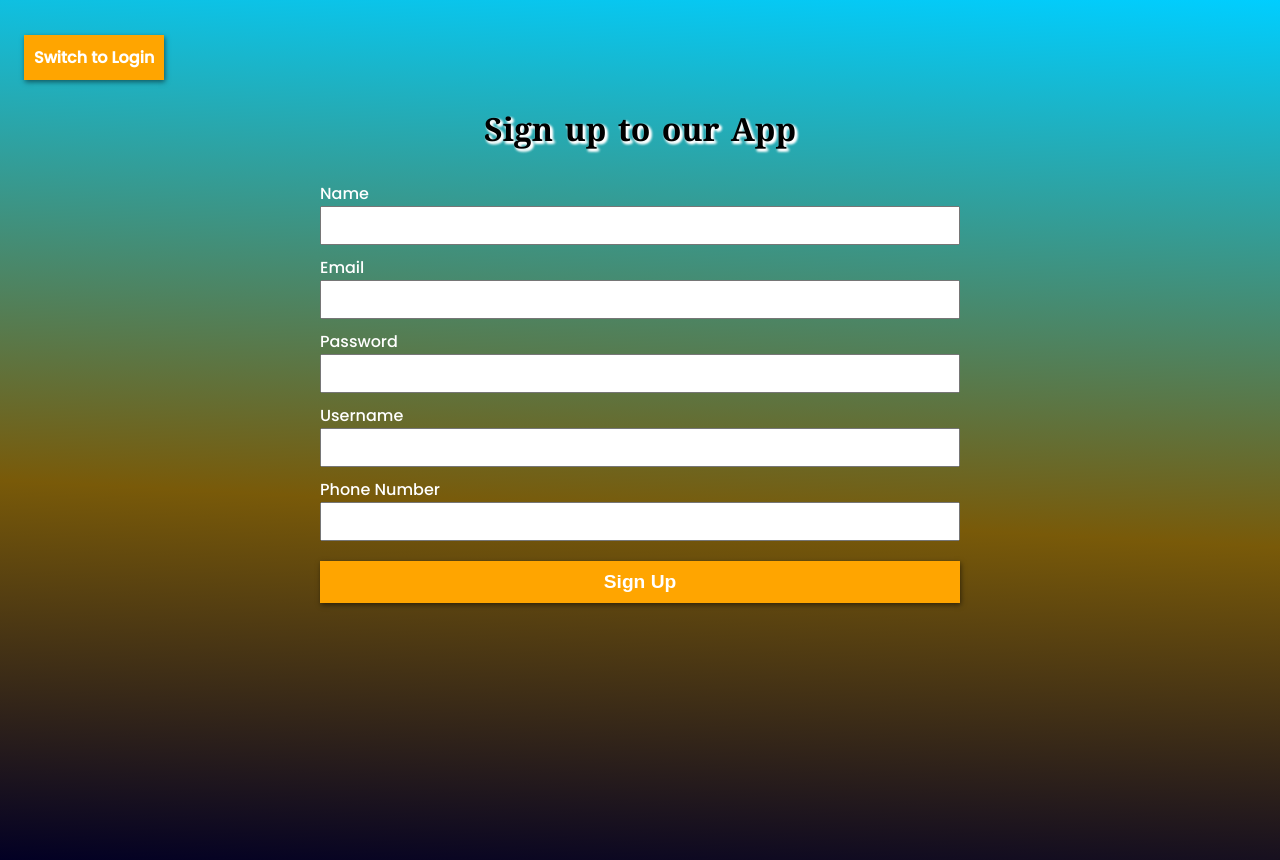
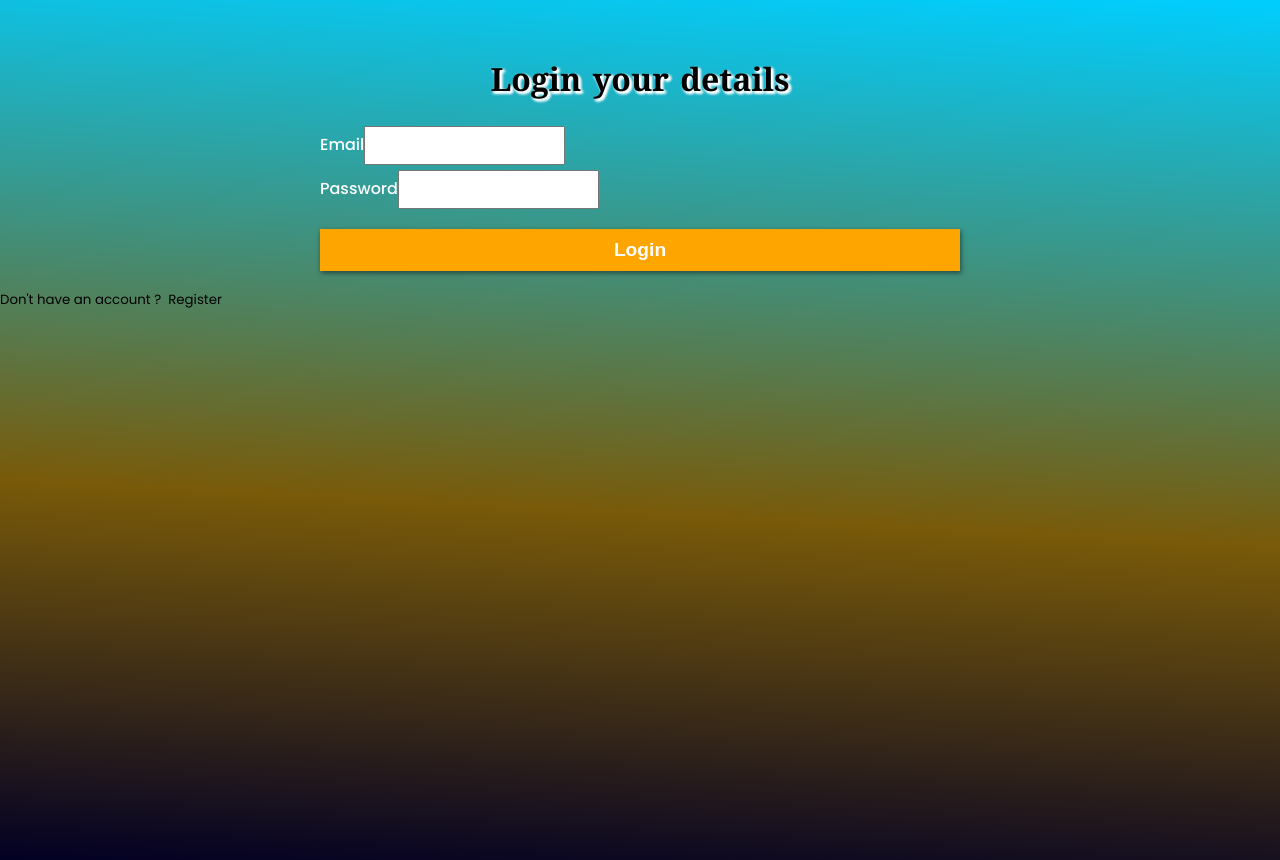
Before and after one commit to LightUpdev/Authentication-Api-With-Graphql, a React (Create React App) app in the folder frontend/: page / in a window 1280 px wide. Built offline with nearby package versions, Linux system fonts and the light colour scheme.

Commit message:
refactor code to reusable

```diff
--- a/frontend/src/components/Form.jsx
+++ b/frontend/src/components/Form.jsx
@@ -8,12 +8,92 @@ import { useNavigate } from "react-router-dom";
 import { ToastContainer, toast } from "react-toastify";
 
 const Form = () => {
-  const [name, setName] = useState("");
+  const [firstName, setFirstName] = useState("");
+  const [lastName, setLastName] = useState("");
   const [email, setEmail] = useState("");
   const [password, setPassword] = useState("");
   const [username, setUsername] = useState("");
   const [phoneNumber, setPhoneNumber] = useState("");
-  const [toggleLogin, setToggleLogin] = useState(true);
+  const [toggleLogin, setToggleLogin] = useState(false);
+
+  const inputFormData = [
+    {
+      id: 1,
+      inputName: "firstName",
+      labelName: "firstName",
+      label: "First Name",
+      inputType: "text",
+      required: true,
+      value: firstName,
+      onChange: (e) => {
+        setFirstName(e.target.value);
+      },
+    },
+    {
+      id: 2,
+      inputName: "lastName",
+      labelName: "lastName",
+      label: "Last Name",
+      inputType: "text",
+      required: true,
+      value: lastName,
+      onChange: (e) => {
+        setLastName(e.target.value);
+      },
+    },
+    {
+      id: 3,
+      inputName: "email",
+      labelName: "email",
+      inputType: "email",
+      label: "Email",
+      required: true,
+      value: email,
+      onChange: (e) => {
+        setEmail(e.target.value);
+      },
+    },
+    {
+      id: 4,
+      inputName: "password",
+      labelName: "password",
+      inputType: "password",
+      label: "Password",
+      required: true,
+      value: password,
+      onChange: (e) => {
+        setPassword(e.target.value);
+      },
+    },
+    {
+      id: 5,
+      inputName: "username",
+      labelName: "username",
+      inputType: "text",
+      label: "Username",
+      required: true,
+      value: username,
+      onChange: (e) => {
+        setUsername(e.target.value);
+      },
+    },
+    {
+      id: 6,
+      inputName: "phoneNumber",
+      labelName: "phoneNumber",
+      label: "Phone Number",
+      inputType: "text",
+      required: false,
+      value: phoneNumber,
+      onChange: (e) => {
+        setPhoneNumber(e.target.value);
+      },
+    },
+  ];
+
+  const loginFormData = inputFormData.filter(
+    (val) => val.inputName === "email" || val.inputName === "password"
+  );
 
   const navigate = useNavigate();
 
@@ -22,24 +102,27 @@ const Form = () => {
 
   const signUpFunc = async (e) => {
     e.preventDefault();
-    if ((name, email, password, username, phoneNumber)) {
+    if ((firstName, lastName, email, password, username, phoneNumber)) {
       try {
         const res = await signUp({
-          variables: { name, email, password, username, phoneNumber },
+          variables: {
+            firstName,
+            lastName,
+            email,
+            password,
+            username,
+            phoneNumber,
+          },
         });
         if (res?.data) {
           localStorage.setItem("User", JSON.stringify(res?.data?.signUp));
           setEmail("");
-          setName("");
+          setFirstName("");
+          setLastName("");
           setPassword("");
           setPhoneNumber("");
           setUsername("");
-          setTimeout(() => {
-            toast.success(`welcome onboard ${res?.data.signUp?.name}`);
-            setTimeout(() => {
           setToggleLogin(!toggleLogin);
-            }, 3000);
-          }, 1000);
         }
       } catch (err) {
         toast.error(err.message);
@@ -57,9 +140,7 @@ const Form = () => {
       if (res?.data) {
         toast.success("You are successfully logged in");
         localStorage.setItem("User", JSON.stringify(res?.data?.login));
-        setTimeout(() => {
         navigate("/welcome");
-        }, 5000);
       }
     } catch (err) {
       toast.error(err.message);
@@ -68,78 +149,65 @@ const Form = () => {
 
   return (
     <>
-      <ToastContainer />
       <div className="form-container">
-        <div className="menu-action">
-          <Button
-            onClick={() => setToggleLogin(!toggleLogin)}
-            title={`Switch to ${toggleLogin ? "Login" : "Sign up"}`}
-          />
-        </div>
-
+        <div className="form-wrapper">
           <h2 className="app-header">
-          {toggleLogin ? "Sign up to our App" : "Login"}
+            {toggleLogin ? "Sign up to our App" : "Login your details"}
           </h2>
           <form>
             {toggleLogin ? (
               <>
-              <Label labelName="name" label="Name" />
+                {inputFormData.map((formData) => {
+                  const {
+                    id,
+                    inputName,
+                    labelName,
+                    inputType,
+                    label,
+                    required,
+                    value,
+                    onChange,
+                  } = formData;
+                  return (
+                    <div className="input-field" key={id}>
+                      <Label labelName={labelName} label={label} />
                       <Input
-                name="name"
-                inputType="text"
-                required={true}
-                value={name}
-                onChange={(e) => setName(e.target.value)}
+                        name={inputName}
+                        inputType={inputType}
+                        required={required}
+                        value={value}
+                        onChange={onChange}
                       />
-              <Label labelName="email" label="Email" />
-              <Input
-                name="email"
-                inputType="email"
-                required={true}
-                value={email}
-                onChange={(e) => setEmail(e.target.value)}
-              />
-              <Label labelName="name" label="Password" />
-              <Input
-                name="password"
-                inputType="password"
-                required={true}
-                value={password}
-                onChange={(e) => setPassword(e.target.value)}
-              />
-              <Label labelName="username" label="Username" />
-              <Input
-                name="username"
-                inputType="text"
-                value={username}
-                onChange={(e) => setUsername(e.target.value)}
-              />
-              <Label labelName="phoneNumber" label="Phone Number" />
-              <Input
-                name="phoneNumber"
-                inputType="text"
-                value={phoneNumber}
-                onChange={(e) => setPhoneNumber(e.target.value)}
-              />
+                    </div>
+                  );
+                })}
               </>
             ) : (
               <>
-              <Label labelName="email" label="Email" />
+                {loginFormData.map((formData) => {
+                  const {
+                    id,
+                    inputName,
+                    inputType,
+                    labelName,
+                    label,
+                    required,
+                    value,
+                    onChange,
+                  } = formData;
+                  return (
+                    <div className="input-field" key={id}>
+                      <Label labelName={labelName} label={label} />
                       <Input
-                name="email"
-                inputType="email"
-                required={true}
-                value={email}
-                onChange={(e) => setEmail(e.target.value)}
+                        name={inputName}
+                        inputType={inputType}
+                        required={required}
+                        value={value}
+                        onChange={onChange}
                       />
-              <Label labelName="name" label="Password" />
-              <Input
-                name="password"
-                inputType="password"
-                required={true}
-                value={password}
-                onChange={(e) => setPassword(e.target.value)}
-              />
+                    </div>
+                  );
+                })}
               </>
             )}
 
@@ -148,6 +216,20 @@ const Form = () => {
               onClick={toggleLogin ? signUpFunc : loginFunc}
             />
           </form>
+          <div className="switch-auth">
+            {toggleLogin ? (
+              <small>
+                Already have an account ?
+                <span onClick={() => setToggleLogin(false)}>&nbsp; Login</span>
+              </small>
+            ) : (
+              <small>
+                Don't have an account ?
+                <span onClick={() => setToggleLogin(true)}>&nbsp; Register</span>
+              </small>
+            )}
+          </div>
+        </div>
       </div>
     </>
   );
```
Lines whose indentation alone changed are shown as unchanged.
